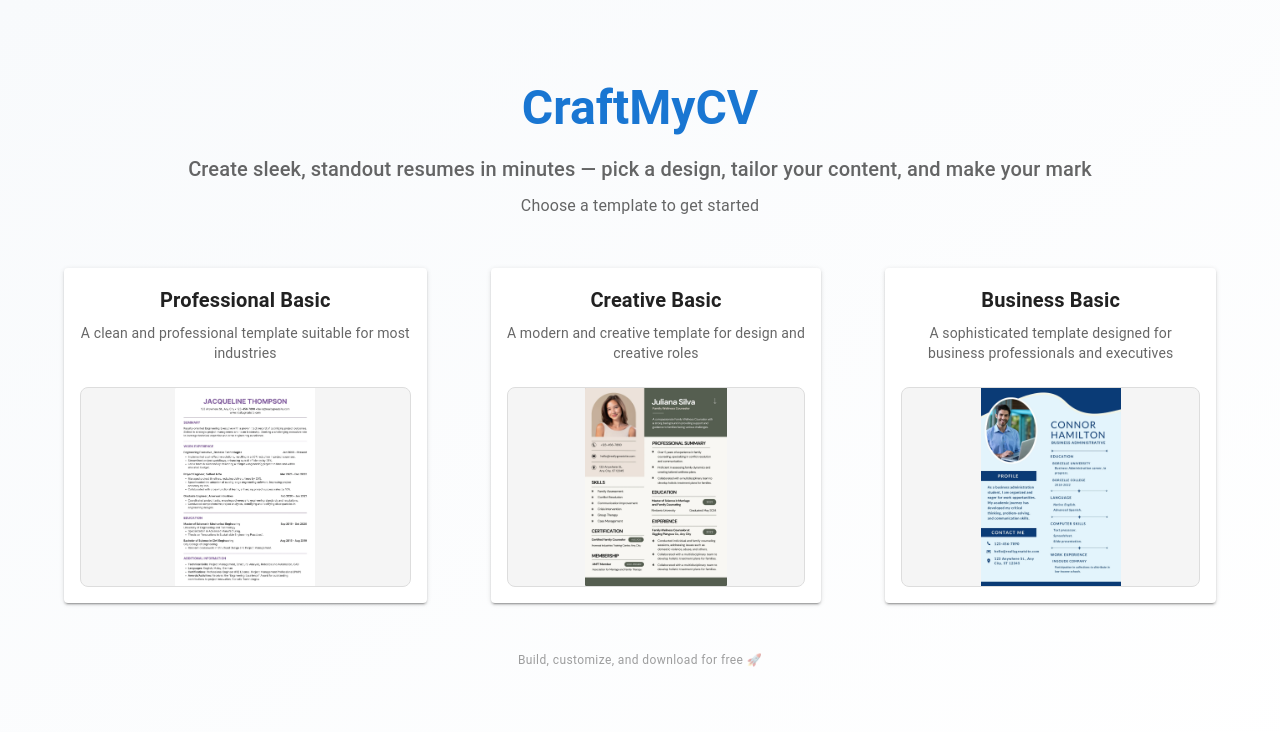
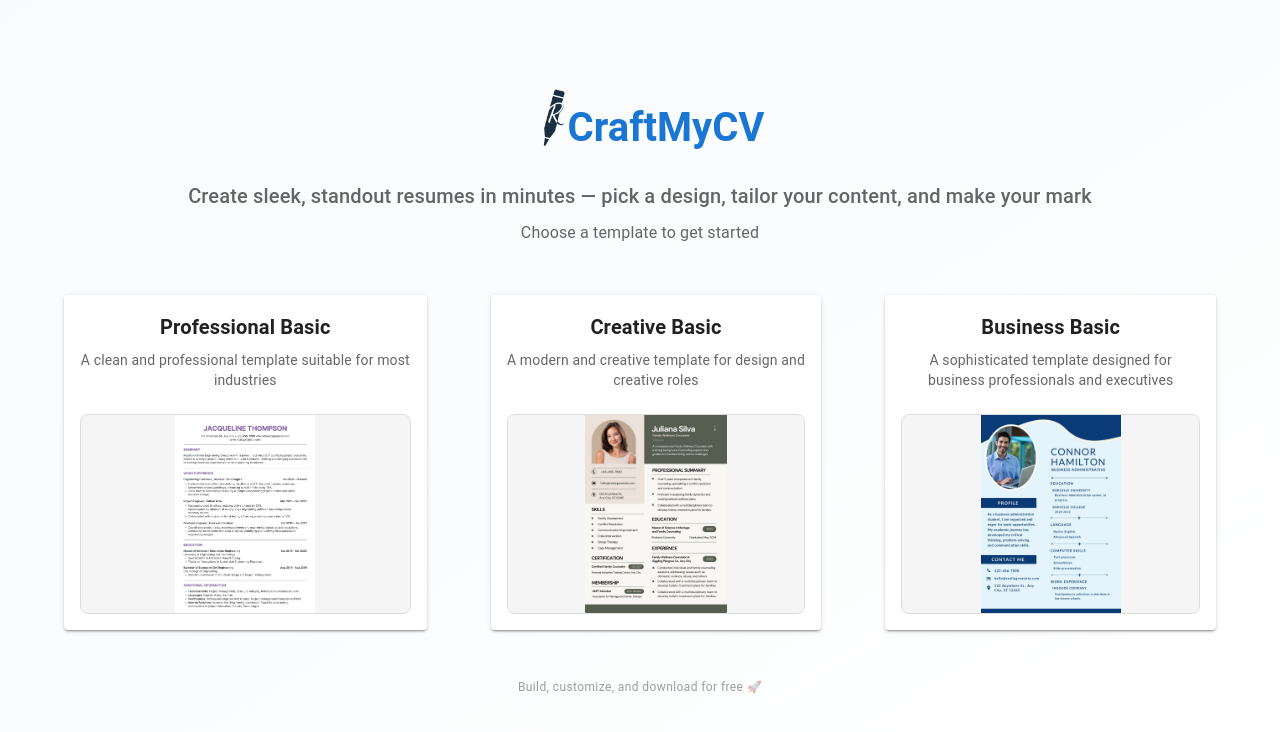
Before and after one commit to rahulkr2511/ResumeBuilder, a React (Create React App) app in the folder resume-builder/: page / in a window 1280 px wide. Shown: the top 732 px of the page. Built offline with nearby package versions, Linux system fonts and the light colour scheme.

Commit message:
logo added

```diff
--- a/resume-builder/public/index.html
+++ b/resume-builder/public/index.html
@@ -2,14 +2,18 @@
 <html lang="en">
   <head>
     <meta charset="utf-8" />
-    <link rel="icon" href="%PUBLIC_URL%/favicon.ico" />
+    <link rel="icon" type="image/png" sizes="32x32" href="%PUBLIC_URL%/images/logo-icon.png" />
+    <link rel="icon" type="image/png" sizes="16x16" href="%PUBLIC_URL%/images/logo-icon.png" />
     <meta name="viewport" content="width=device-width, initial-scale=1" />
-    <meta name="theme-color" content="#000000" />
+    <meta name="theme-color" content="#ffffff" />
     <meta
       name="description"
       content="CraftMyCV - Professional Resume Builder"
     />
-    <link rel="apple-touch-icon" href="%PUBLIC_URL%/logo192.png" />
+    <link rel="apple-touch-icon" sizes="180x180" href="%PUBLIC_URL%/images/logo-icon.png" />
+    <link rel="mask-icon" href="%PUBLIC_URL%/images/logo-icon.png" color="#ffffff" />
+    <meta name="msapplication-TileImage" content="%PUBLIC_URL%/images/logo-icon.png" />
+    <meta name="msapplication-TileColor" content="#ffffff" />
     <!--
       manifest.json provides metadata used when your web app is installed on a
       user's mobile device or desktop. See https://developers.google.com/web/fundamentals/web-app-manifest/
--- a/resume-builder/src/components/Home.tsx
+++ b/resume-builder/src/components/Home.tsx
@@ -38,15 +38,39 @@ const Home: React.FC = () => {
     >
       <Container maxWidth="lg">
         <Box textAlign="center" mb={6}>
+          <Box sx={{
+            display: 'flex',
+            alignItems: 'flex-end',
+            justifyContent: 'center',
+            gap: 0,
+            mb: 4
+          }}>
+            <Box
+              component="img"
+              src="/images/logo-icon.png"
+              alt="CraftMyCV Logo"
+              sx={{
+                height: '80px',
+                width: 'auto',
+                marginRight: '-20px',
+                marginBottom: '-12px'
+              }}
+            />
             <Typography
               variant="h3"
               component="h1"
               fontWeight="bold"
-            gutterBottom
-            sx={{ color: 'primary.main' }}
+              sx={{
+                color: 'primary.main',
+                display: 'inline-block',
+                marginLeft: '-8px',
+                fontSize: { xs: '2rem', md: '2.5rem' },
+                lineHeight: 1
+              }}
             >
               {IApplicationConstants.APP_NAME}
             </Typography>
+          </Box>
           <Typography variant="h6" color="text.secondary" gutterBottom>
             {IApplicationConstants.APP_DESCRIPTION}
           </Typography>
```
Also changed, not shown: resume-builder/src/templates/Business/BusinessResumeBasic.tsx (+5 -5 lines), resume-builder/public/images/logo-icon.png (added). Lines whose indentation alone changed are shown as unchanged.
